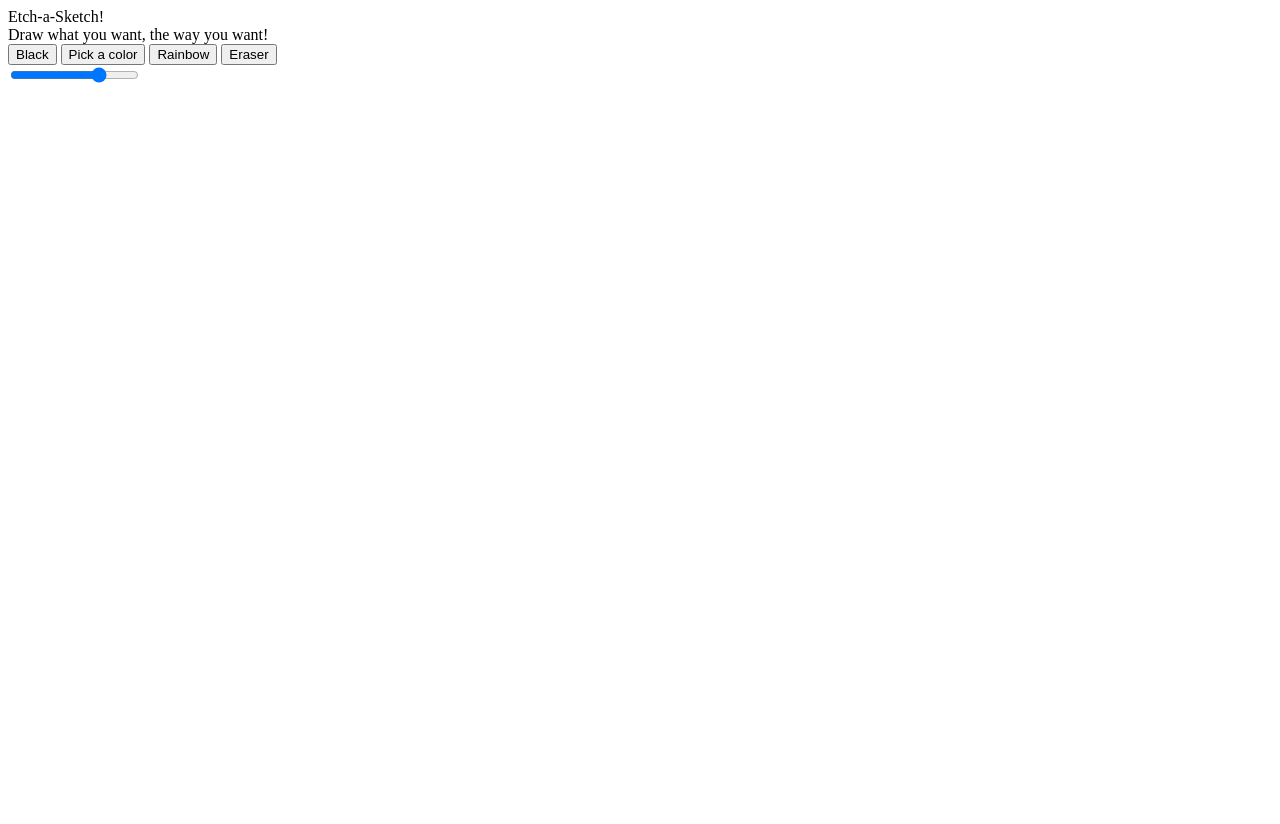
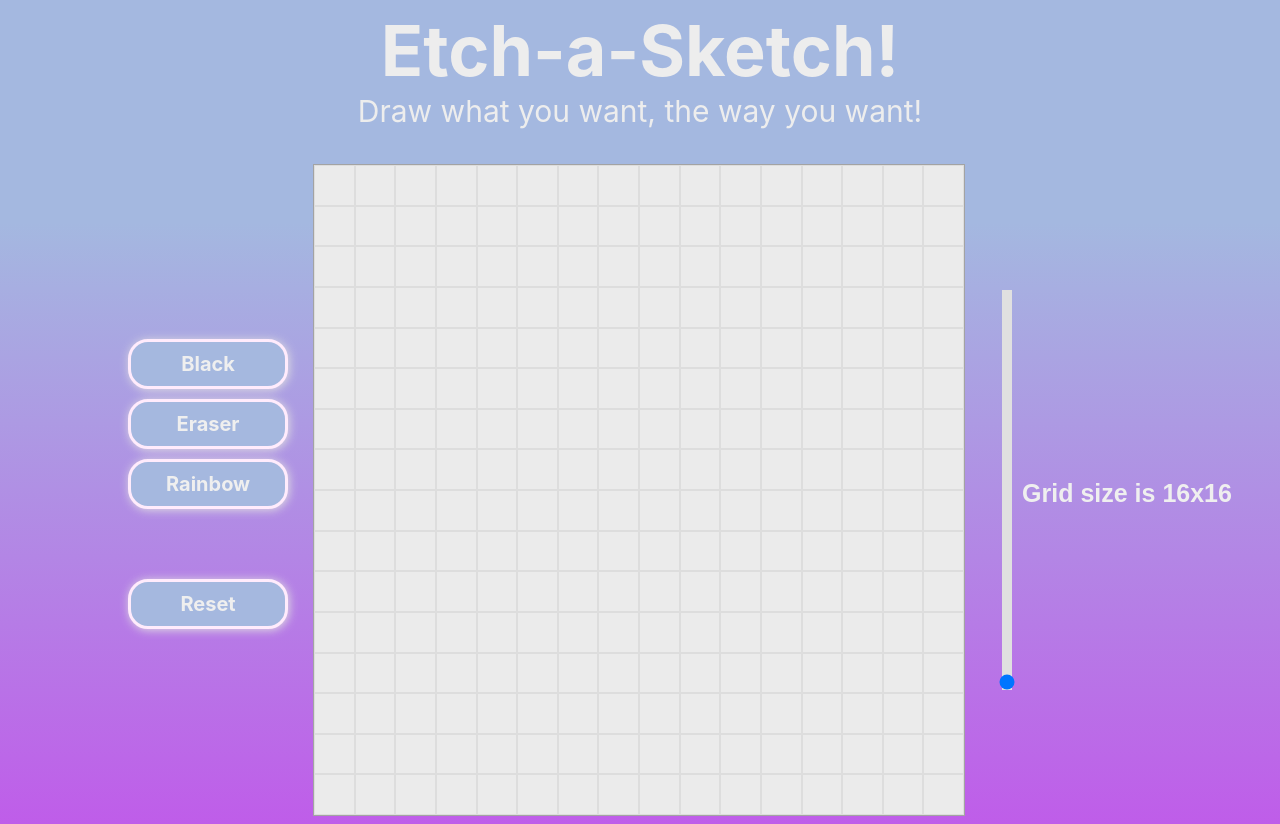
Before and after one commit to JoJoWitness/Etch-a-Sketch, a plain HTML site: page index.html in a window 1280 px wide. Before the commit the page ends 800 px from the top, so only its background shows below. Drawn offline with Linux system fonts and the light colour scheme.

Commit message:
finish my project

```diff
--- a/index.html
+++ b/index.html
@@ -11,19 +11,29 @@
 <body>
     <div class="mainContainer">
         <div class="header">
-            <div class="textHeader">Etch-a-Sketch!</div>
+            <h1 class="textHeader">Etch-a-Sketch!</h1>
             <div class="subTextHeader">Draw what you want, the way you want!</div>
+        </div>
+        <div class="sliderButtonsAndGrid">
             <div class="buttonsContainer">
-                <button class="buttomStyle" id="blackColor">Black</button>
-                <button class="buttomStyle" id="pickAColor">Pick a color</button>
-                <button class="buttomStyle" id="rainbow">Rainbow</button>
-                <button class="buttomStyle" id="eraser">Eraser</button>
+                <div class="colorButtons">
+                    <button class="buttonStyle" id="blackColor">Black</button>
+                    <button class="buttonStyle" id="eraser">Eraser</button>
+                    <button class="buttonStyle" id="rainbow">Rainbow</button>
+                </div>
+                    <div class="utilityButtons">
+                    <button class="buttonStyle" id="reset">Reset</button>
+                </div>
+
             </div>
+            <div id="paintingGrid" class="changeGrid"></div>
             <div class="sizeSliderContainer">
-                <input type="range" min="15" max="64" value="50" class="slider">
+                <input type="range" min="16" max="48" value="16" class="slider" id="slider">
+
             </div>
+            <div id="sliderText">Grid size is 16x16</div>
         </div>
-        <div id="paintingGrid"></div>
+
     </div>
 
 </body>
--- a/script.js
+++ b/script.js
@@ -0,0 +1,86 @@
+const blackColor = document.getElementById('blackColor');
+const reset = document.getElementById('reset');
+const rainbow = document.getElementById('rainbow');
+const eraser = document.getElementById('eraser');
+const paintingGrid = document.getElementById('paintingGrid');
+const slider=document.getElementById('slider')
+const sliderText=document.getElementById('sliderText');
+let boxSize =parseInt(document.getElementById('slider').value);
+let colorWord = "black";
+let number = 00;
+let mouseClick = false;
+
+function createColumn(){
+    for(let j=0; j < boxSize; j++){
+            grid = document.createElement('div');
+            grid.setAttribute('style',' background-color: #ebebeb; border: 1px solid #dddddd; flex: 1 1 auto;');
+            biggerGrid.appendChild(grid);
+            grid.addEventListener('mouseover', changeColor);
+    }
+}
+
+function createRow(){
+    for(let i=0; i < boxSize; i++){
+            biggerGrid = document.createElement('div');
+            paintingGrid.appendChild(biggerGrid);
+            biggerGrid.setAttribute('style',' display: flex; flex: 1 1 auto; flex-direction: row;');
+            createColumn()
+        }
+}
+
+function createGrid(){
+    removeOldGrid();
+    boxSize =parseInt(document.getElementById('slider').value);
+    console.log(boxSize);
+    createRow();
+    sliderText.textContent=`Grid size is ${boxSize}x${boxSize}`;
+}
+function resetGrid(){
+    removeOldGrid();
+    boxSize =parseInt(document.getElementById('slider').value);
+    console.log(boxSize);
+    createRow();
+}
+function removeOldGrid(){
+    paintingGrid.innerHTML = ""
+}
+slider.addEventListener('click', createGrid);
+
+createGrid();
+
+function changeColor(e){
+    console.log(mouseClick)
+    if(mouseClick===true){
+    if(colorWord=="black"){
+    e.currentTarget.style.backgroundColor= '#251825';
+    console.log("1");}
+    else if(colorWord=="rainbow"){
+    colorR=Math.floor(Math.random()*(255))+70
+    console.log(colorR);
+    colorG=Math.floor(Math.random()*(255))+70
+    console.log(colorR);
+    colorB=Math.floor(Math.random()*(255))+70
+    console.log(colorR);
+    e.currentTarget.style.backgroundColor= `rgb(${colorR},${colorG},${colorB})`;
+    console.log("1");}
+    else if(colorWord=="white"){
+    e.currentTarget.style.backgroundColor= '#ebebeb';
+    console.log("3");}
+    }
+    paintingGrid
+}
+
+
+let mouseOver = () => mouseClick = true;
+let mouseOut = () => mouseClick = false;
+let mouseUnClick = () => mouseClick = false;
+let toBlack = () => colorWord = "black";
+let toRainbow = () => colorWord ="rainbow";
+let toWhite = () => colorWord = "white";
+
+paintingGrid.addEventListener('mousedown', mouseOver)
+paintingGrid.addEventListener('mouseup',mouseOut)
+rainbow.addEventListener('click',toRainbow);
+blackColor.addEventListener('click',toBlack)
+eraser.addEventListener('click', toWhite)
+reset.addEventListener('click', resetGrid)
--- a/style.css
+++ b/style.css
@@ -0,0 +1,142 @@
+body{
+    display: flex;
+    flex-direction: column;
+    background: rgb(191,93,233);
+    background: linear-gradient(0deg, rgba(191,93,233,1) 0%, rgba(164,184,224,1) 73%);
+    min-height: 100vh;
+}
+
+.mainContainer{
+    display: flex;
+    flex-direction: column;
+    align-items: center;
+    justify-content: flex-start;
+}
+
+.header{
+    display:flex;
+    flex-direction: column;
+    margin-bottom: 35px;
+}
+
+.textHeader{
+    font-size: 70px;
+    font-family:-apple-system, BlinkMacSystemFont, 'Segoe UI', Roboto, Oxygen, Ubuntu, Cantarell, 'Open Sans', 'Helvetica Neue', sans-serif;
+    color: #ededed;
+    font-weight: bold;
+    text-align: center;
+    padding: 0px;
+    margin: 0px;
+}
+
+.subTextHeader{
+    font-size: 30px;
+    font-family:-apple-system, BlinkMacSystemFont, 'Segoe UI', Roboto, Oxygen, Ubuntu, Cantarell, 'Open Sans', 'Helvetica Neue', sans-serif;
+    color: #ededed;
+    text-align: center;
+}
+
+.sliderButtonsAndGrid{
+    display: flex;
+    flex-direction: row;
+    justify-content:center;
+    align-items: flex-start;
+    align-self: center;
+    min-width: 50vw;
+    gap: 0px;
+    margin-left: 80px;
+}
+.buttonsContainer{
+    display: flex;
+    flex-direction: column;
+    flex-wrap: wrap;
+    align-items: center;
+    justify-content: center;
+    align-self: flex-start;
+    width: 150px;
+    height: 650px;
+    gap: 60px;
+    padding: 0px;
+    margin-right:35px ;
+}
+
+.buttonStyle{
+    padding: 2px;
+    margin: 0px;
+    border-radius: 20px;
+    background: #A5B8DF;
+    border: 3px solid #FFEBFC;
+    color: #efefef;
+    font-size: 20px;
+    width: 160px;
+    height: 50px;
+    font-family: -apple-system, BlinkMacSystemFont, 'Segoe UI', Roboto, Oxygen, Ubuntu, Cantarell, 'Open Sans', 'Helvetica Neue', sans-serif;
+    font-weight: bold;
+    box-shadow: 1px 1px 10px #E0E0E0;
+    margin-bottom: 10px;
+}
+
+.buttonStyle:hover{
+    scale: 1.1;
+    box-shadow:2px 2px 10px #FFEBFC;
+}
+.buttonStyle:active{
+    background-color: #FFC2F6;
+}
+
+.colorButton{
+    display: flex;
+}
+.sizeSliderContainer{
+    display: flex;
+    flex-direction: column;
+    align-self: center;
+    align-items: flex-start;
+    justify-content: flex-start;
+    transform: rotate(270deg);
+    margin: -160px;
+    padding: -160px;
+}
+
+.slider {
+    -webkit-appearance: none;
+    appearance: none;
+    width: 400px;
+    height: 10px;
+    background: #e0e0e0;
+    outline: none;
+    -webkit-transition: .2s;
+    transition: opacity .2s;}
+
+.slider::-moz-range-thumb {
+    -moz-appearance: none;
+    appearance: none;
+    width: 25px;
+    height: 25px;
+    background: #E3B7F5;
+    cursor: pointer;
+    border-radius: 50px;
+}
+#sliderText{
+    font-size: 25px;
+    font-family:Arial, Helvetica, sans-serif;
+    color: #efefef;
+    text-align: center;
+    font-weight: bold;
+    margin-top: 6px;
+    align-self: center;
+    margin-left: -27px;
+}
+
+#paintingGrid{
+    display: flex;
+    flex-direction: column;
+    flex-wrap: wrap;
+    margin-top: 0px;
+    height: 650px;
+    width: 650px;
+    align-self: flex-start;
+    border: 1px solid #A3A3A3;
+
+}
+{border: 1px solid #a964ca}
```
